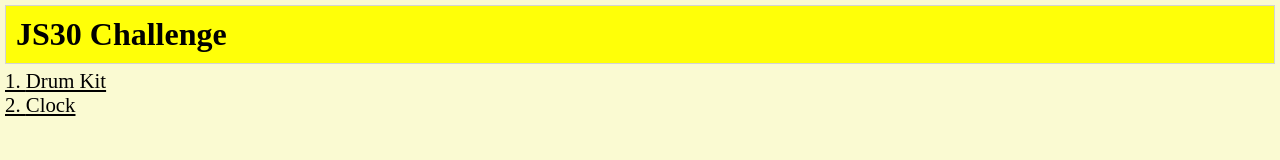
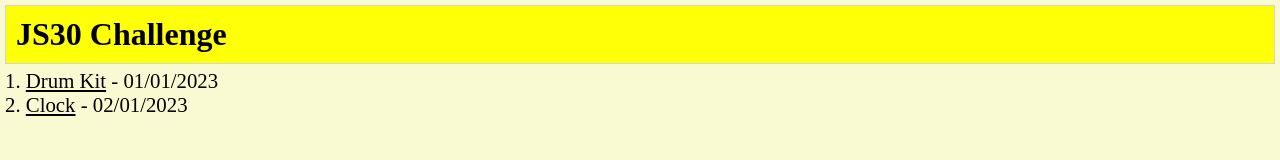
Before and after one commit to ROSS1996/javascript30, a plain HTML site: page index.html in a window 1280 px wide. Drawn offline with Linux system fonts and the light colour scheme.

Commit message:
Update index

```diff
--- a/index.html
+++ b/index.html
@@ -38,12 +38,12 @@
         <h1>JS30 Challenge</h1>
     </header>
     <ol>
-        <a href="./drumkit/" target="_blank">
-            <li>Drum Kit</li>
-        </a>
-        <a href="./clock/" target="_blank">
-            <li>Clock</li>
-        </a>
+        <li>
+        <a href="./drumkit/" target="_blank">Drum Kit</a> - 01/01/2023
+        </li>
+        <li>
+            <a href="./clock/" target="_blank">Clock</a> - 02/01/2023
+        </li>
     </ol>
 </body>
 </html>
```
